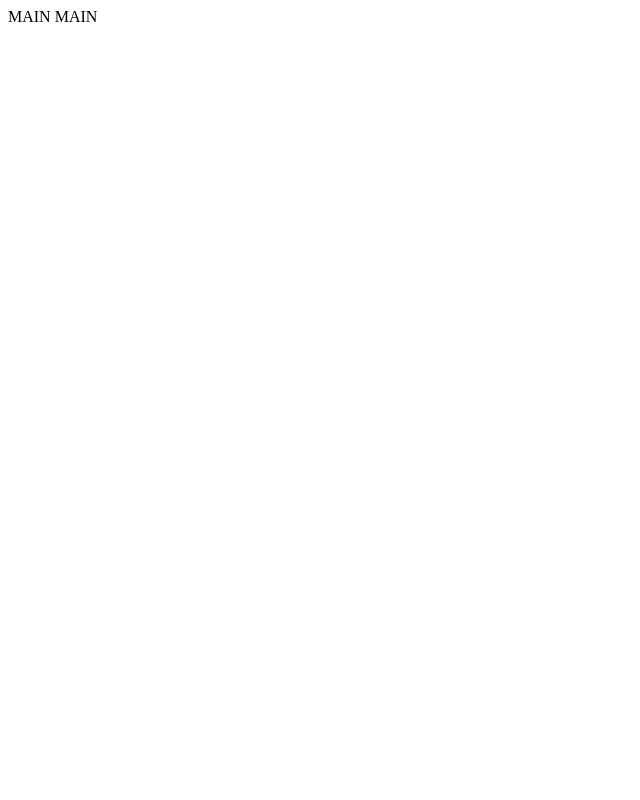
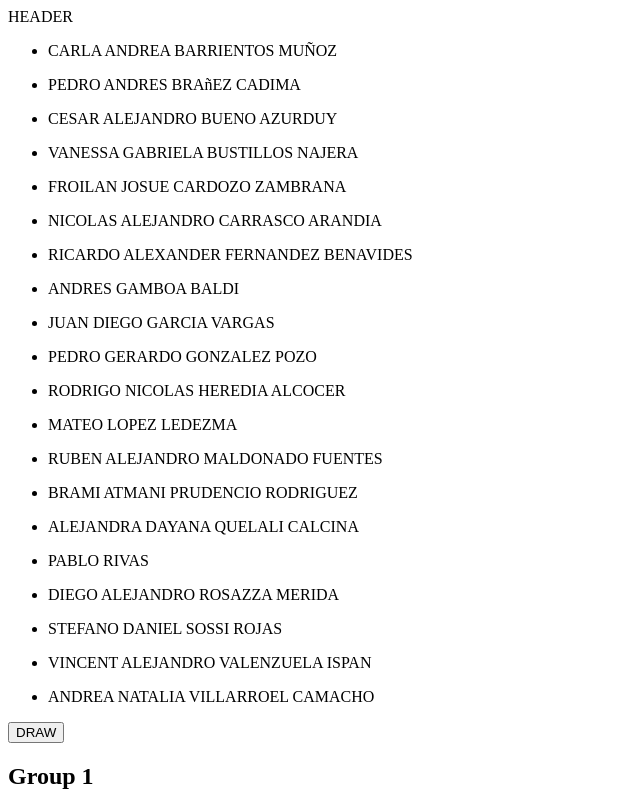
Before and after one commit to mauricioterceros/vue-example, a Vue app: page /#/GroupDraw in a window 1280 px wide. Shown: the top 800 px of the page, without its empty margins (0-640 px from the left). Built offline with nearby package versions, Linux system fonts and the light colour scheme.

Commit message:
Implemented router and create groups logic.

```diff
--- a/src/App.vue
+++ b/src/App.vue
@@ -1,8 +1,8 @@
 <template>
   <div id="app">
-    <div id="app-header"></div>
-    <div class="text-bold">MAIN MAIN</div>
+    <div id="app-header">HEADER</div>
     <router-view />
+    <div class="text-bold">FOOTER</div>
   </div>
 </template>
 
--- a/src/main.js
+++ b/src/main.js
@@ -5,8 +5,10 @@ import store from "./store";
 
 Vue.config.productionTip = false;
 
-new Vue({
+const vueApp = new Vue({
   router,
   store,
   render: h => h(App)
-}).$mount("#app"); // document.getElementById('#app')
+});
+
+vueApp.$mount("#app"); // document.getElementById('#app')
--- a/src/router/index.js
+++ b/src/router/index.js
@@ -1,5 +1,8 @@
-import Vue from "vue";
+// import from node_modules (it not contains: "@/...",  "./...", "../../...."")
+import Vue from "vue"; // like import a "CLASS/Object/instance/string/etc"
 import VueRouter from "vue-router";
+
+// import from project src (it contains: @/, ./, ../..)
 import Home from "../views/Home.vue";
 
 Vue.use(VueRouter);
@@ -18,11 +21,16 @@ const routes = [
     // which is lazy-loaded when the route is visited.
     component: () =>
       import(/* webpackChunkName: "about" */ "../views/About.vue")
+  },
+  {
+    path: "/GroupDraw", // browser
+    name: "GroupDraw", // router instance => $router.push('GroupDraw')
+    component: () => import("@/views/GroupDraw.vue")
   }
 ];
 
 const router = new VueRouter({
-  routes
+  routes // config
 });
 
 export default router;
--- /dev/null
+++ b/src/views/GroupDraw.vue
@@ -0,0 +1,76 @@
+<template>
+  <div id="main-container" class="main-container">
+    <div id="students-class-container">
+      <div :key="student.name" v-for="student in students">
+        <ul>
+          <li>
+            {{ student.name }}
+          </li>
+        </ul>
+      </div>
+    </div>
+    <div id="group-actions">
+      <button @click="drawStudents">DRAW</button>
+    </div>
+    <div id="group-students-class-container">
+      <div :key="group.id" v-for="group in groups">
+        <h2>{{ group.name }}</h2>
+        <div :key="index" v-for="(student, index) in group.students">
+          <ul>
+            <li :id="'student.name' + '-' + index">
+              {{ student.name }}
+            </li>
+          </ul>
+        </div>
+      </div>
+    </div>
+  </div>
+</template>
+
+<script>
+import studentData from "./students.json";
+
+export default {
+  name: "GroupDraw",
+
+  data() {
+    return {
+      students: studentData.students,
+      groups: [
+        { id: 0, name: "Group 1", students: [] },
+        { id: 1, name: "Group 2", students: [] },
+        { id: 2, name: "Group 3", students: [] },
+        { id: 3, name: "Group 4", students: [] }
+      ]
+    };
+  },
+
+  methods: {
+    _getGroupNumber() {
+      const selectedGroupNumber = Math.floor(Math.random() * 4);
+      const foundGroup = this.groups.find(
+        group => group.id === selectedGroupNumber
+      );
+
+      if (foundGroup && foundGroup.students.length < 5) {
+        return selectedGroupNumber;
+      } else {
+        return this._getGroupNumber();
+      }
+    },
+
+    drawStudents() {
+      this.students.forEach(student => {
+        const groupNumber = this._getGroupNumber();
+
+        const groupToAssign = this.groups.find(
+          group => group.id === groupNumber
+        );
+        groupToAssign.students.push(student);
+      });
+    }
+  }
+};
+</script>
+
+<style scoped></style>
--- a/src/views/Home.vue
+++ b/src/views/Home.vue
@@ -32,8 +32,6 @@
       CHANGE DB
     </button-->
     <!--HelloWorld :site-name="className" :class-hour="classHour" /-->
-
-
 
     <!--label>NOMBRE</label>
     <br />
--- /dev/null
+++ b/src/views/students.json
@@ -0,0 +1,24 @@
+{
+    "students": [
+        {"name": "CARLA ANDREA BARRIENTOS MUÑOZ"},
+        {"name": "PEDRO ANDRES BRAñEZ CADIMA"},
+        {"name": "CESAR ALEJANDRO BUENO AZURDUY"},
+        {"name": "VANESSA GABRIELA BUSTILLOS NAJERA"},
+        {"name": "FROILAN JOSUE CARDOZO ZAMBRANA"},
+        {"name": "NICOLAS ALEJANDRO CARRASCO ARANDIA"},
+        {"name": "RICARDO ALEXANDER FERNANDEZ BENAVIDES"},
+        {"name": "ANDRES GAMBOA BALDI"},
+        {"name": "JUAN DIEGO GARCIA VARGAS"},
+        {"name": "PEDRO GERARDO GONZALEZ POZO"},
+        {"name": "RODRIGO NICOLAS HEREDIA ALCOCER"},
+        {"name": "MATEO LOPEZ LEDEZMA"},
+        {"name": "RUBEN ALEJANDRO MALDONADO FUENTES"},
+        {"name": "BRAMI ATMANI PRUDENCIO RODRIGUEZ"},
+        {"name": "ALEJANDRA DAYANA QUELALI CALCINA"},
+        {"name": "PABLO RIVAS"},
+        {"name": "DIEGO ALEJANDRO ROSAZZA MERIDA"},
+        {"name": "STEFANO DANIEL SOSSI ROJAS"},
+        {"name": "VINCENT ALEJANDRO VALENZUELA ISPAN"},
+        {"name": "ANDREA NATALIA VILLARROEL CAMACHO"}
+    ]
+}
```
